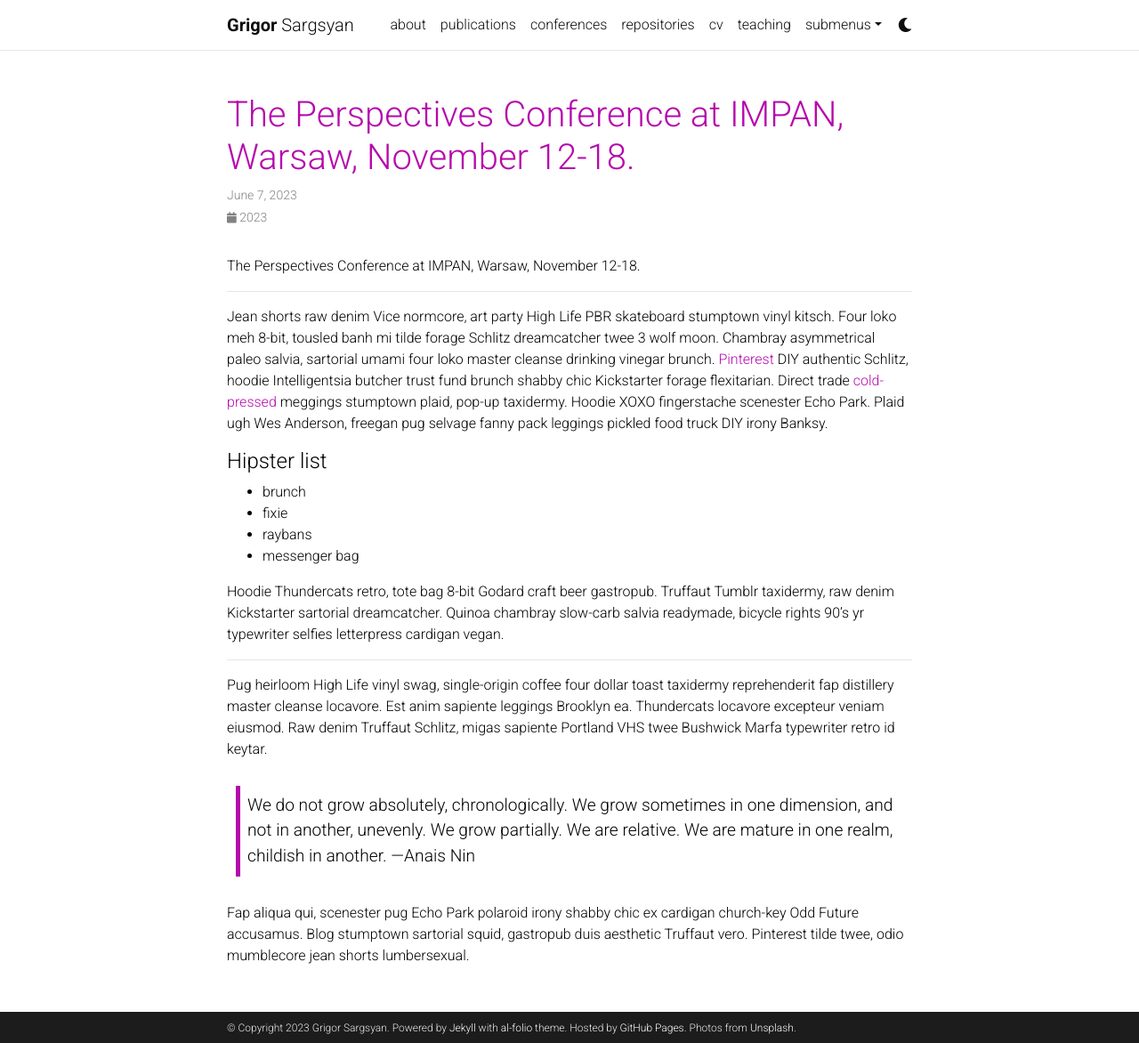
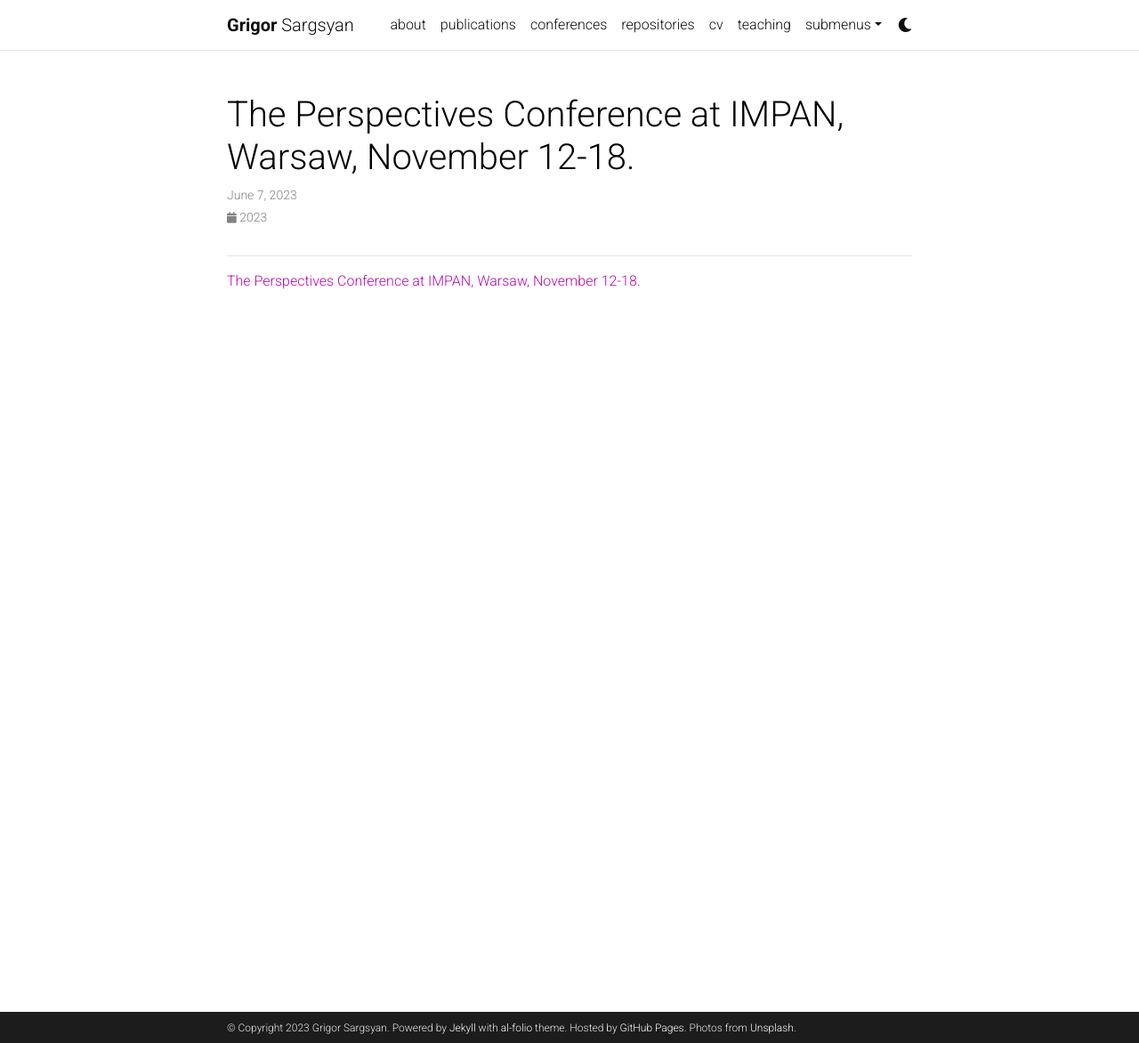
Before and after one commit to grigorsarg/grigorsarg.github.io, a Jekyll site: the page built from _news/perspectives.md, in a window 1280 px wide and 1172 px high. Shown: the whole window at 89% size. Built offline with Jekyll 4.4.1, drawn with Linux system fonts in a browser that asks for light colours; comment, search, counter and statistics services are not loaded; a style sheet for code colours, icons or effects is not loaded.

Commit message:
Update perspectives.md

```diff
--- a/_news/perspectives.md
+++ b/_news/perspectives.md
@@ -1,32 +1,11 @@
 ---
 layout: post
-title: <a href="https://hodmice.github.io/projects/Perspectives/">The Perspectives Conference at IMPAN, Warsaw, November 12-18.</a>
+title: The Perspectives Conference at IMPAN, Warsaw, November 12-18.
 date: 2023-06-07
-inline: true
+inline: false
 related_posts: false
 ---
-The Perspectives Conference at IMPAN, Warsaw, November 12-18.
-
 
 ***
 
-Jean shorts raw denim Vice normcore, art party High Life PBR skateboard stumptown vinyl kitsch. Four loko meh 8-bit, tousled banh mi tilde forage Schlitz dreamcatcher twee 3 wolf moon. Chambray asymmetrical paleo salvia, sartorial umami four loko master cleanse drinking vinegar brunch. <a href="https://www.pinterest.com">Pinterest</a> DIY authentic Schlitz, hoodie Intelligentsia butcher trust fund brunch shabby chic Kickstarter forage flexitarian. Direct trade <a href="https://en.wikipedia.org/wiki/Cold-pressed_juice">cold-pressed</a> meggings stumptown plaid, pop-up taxidermy. Hoodie XOXO fingerstache scenester Echo Park. Plaid ugh Wes Anderson, freegan pug selvage fanny pack leggings pickled food truck DIY irony Banksy.
-
-#### Hipster list
-<ul>
-    <li>brunch</li>
-    <li>fixie</li>
-    <li>raybans</li>
-    <li>messenger bag</li>
-</ul>
-
-Hoodie Thundercats retro, tote bag 8-bit Godard craft beer gastropub. Truffaut Tumblr taxidermy, raw denim Kickstarter sartorial dreamcatcher. Quinoa chambray slow-carb salvia readymade, bicycle rights 90's yr typewriter selfies letterpress cardigan vegan.
-
-***
-
-Pug heirloom High Life vinyl swag, single-origin coffee four dollar toast taxidermy reprehenderit fap distillery master cleanse locavore. Est anim sapiente leggings Brooklyn ea. Thundercats locavore excepteur veniam eiusmod. Raw denim Truffaut Schlitz, migas sapiente Portland VHS twee Bushwick Marfa typewriter retro id keytar.
-
-> We do not grow absolutely, chronologically. We grow sometimes in one dimension, and not in another, unevenly. We grow partially. We are relative. We are mature in one realm, childish in another.
-> —Anais Nin
-
-Fap aliqua qui, scenester pug Echo Park polaroid irony shabby chic ex cardigan church-key Odd Future accusamus. Blog stumptown sartorial squid, gastropub duis aesthetic Truffaut vero. Pinterest tilde twee, odio mumblecore jean shorts lumbersexual.
+<a href="https://hodmice.github.io/projects/Perspectives/">The Perspectives Conference at IMPAN, Warsaw, November 12-18.</a>
```
